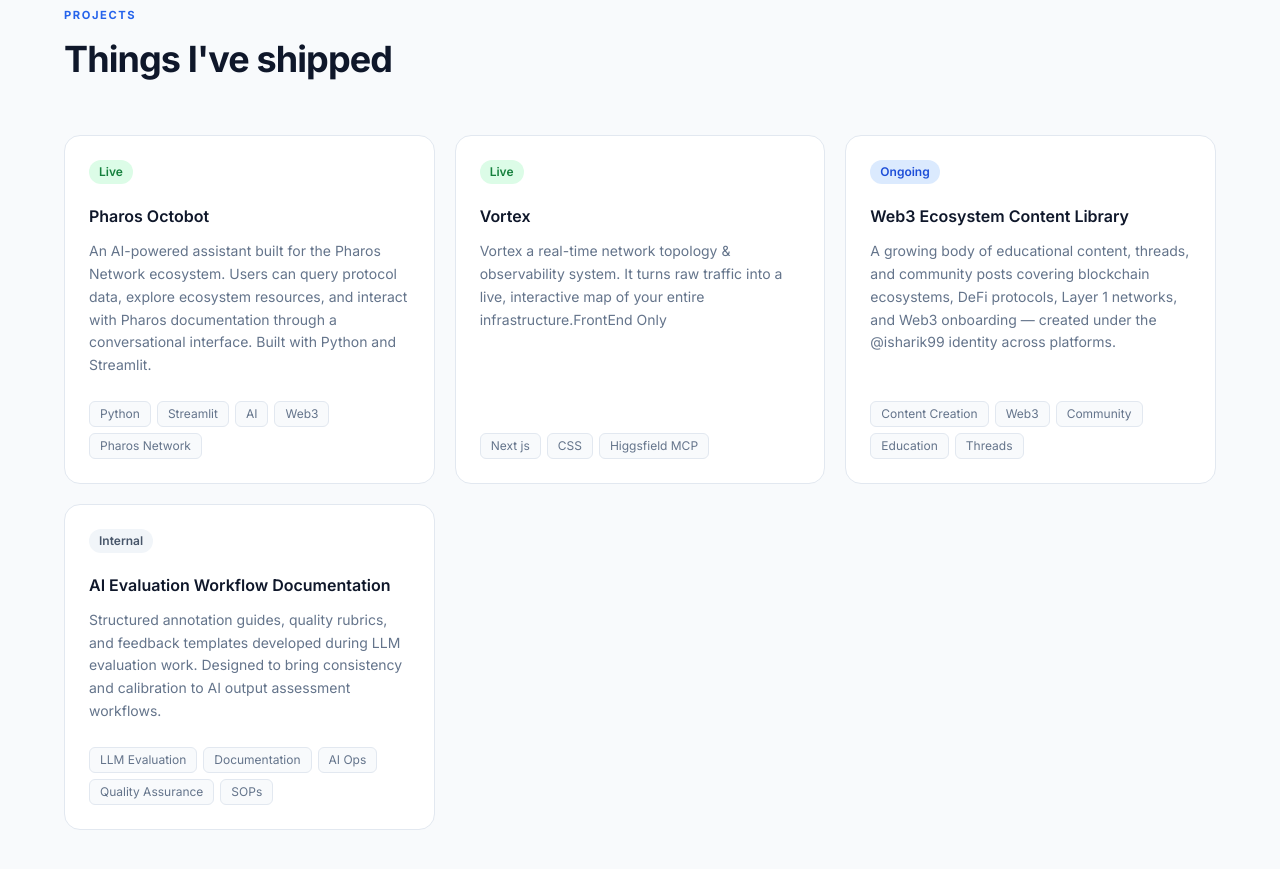
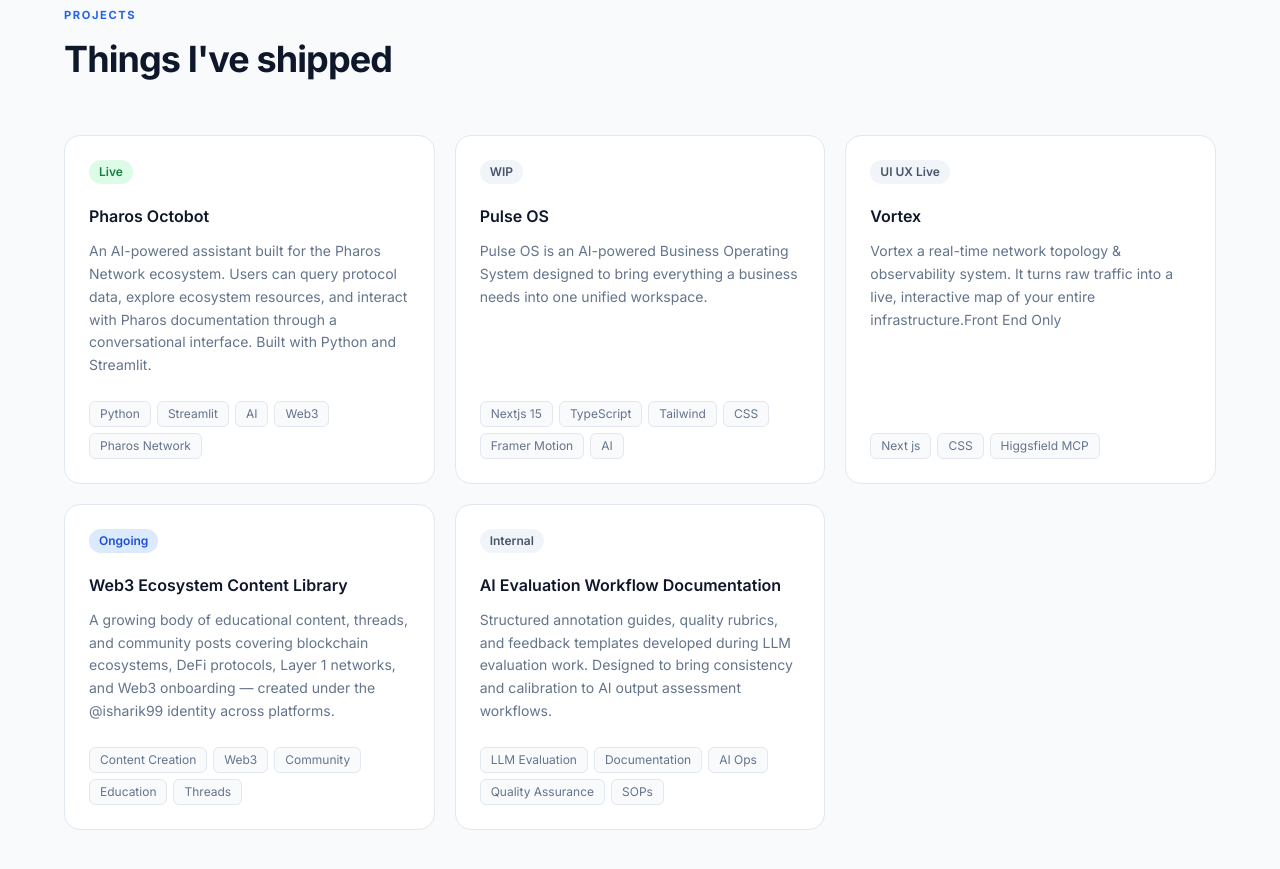
Before and after one commit to isharik/Portfolio, a Next.js app: page / in a window 1280 px wide. Shown: the part 5860-6729 px from the top of the page. Built offline with nearby package versions, Linux system fonts and the light colour scheme.

Commit message:
Add 'Pulse OS' project and update 'Vortex' status
Added a new project 'Pulse OS' with its details and updated the status of 'Vortex'.

```diff
--- a/src/components/sections/Projects.tsx
+++ b/src/components/sections/Projects.tsx
@@ -12,14 +12,21 @@
     link: 'https://pharos-octobot-by-echo.streamlit.app/',
     status: 'Live',
   },
-
+  {
+    title: 'Pulse OS',
+    description:
+      'Pulse OS is an AI-powered Business Operating System designed to bring everything a business needs into one unified workspace.',
+    tags: [ 'Nextjs 15' , 'TypeScript', 'Tailwind', 'CSS' , 'Framer Motion', 'AI'],
+    link: 'https://x.com/isharik99/status/2073390275557474504',
+    status: 'WIP',
+  },
   {
     title: 'Vortex',
     description:
-      'Vortex a real-time network topology & observability system. It turns raw traffic into a live, interactive map of your entire infrastructure.FrontEnd Only',
+      'Vortex a real-time network topology & observability system. It turns raw traffic into a live, interactive map of your entire infrastructure.Front End Only',
     tags: ['Next js' , 'CSS' , 'Higgsfield MCP'],
     link: 'https://vortex12.vercel.app/',
-    status: 'Live',
+    status: 'UI UX Live',
   },
 
   {
```
